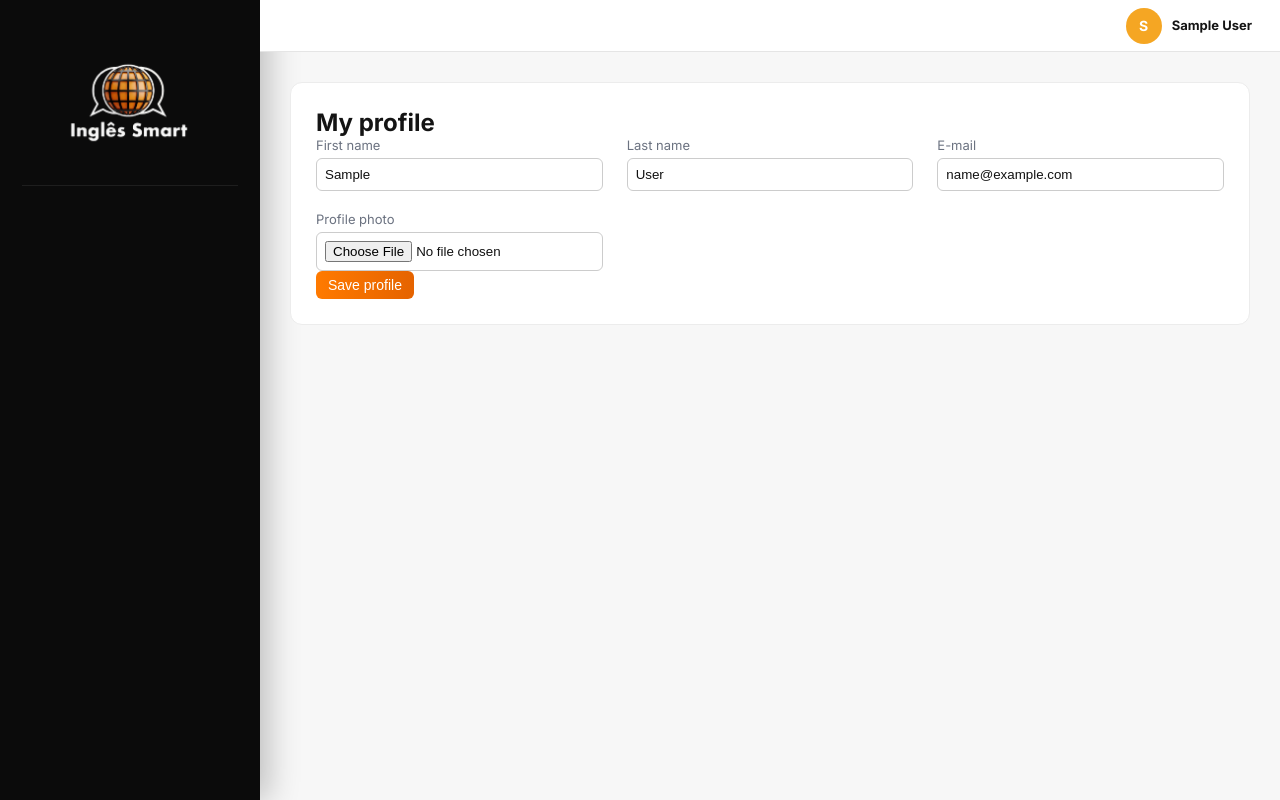
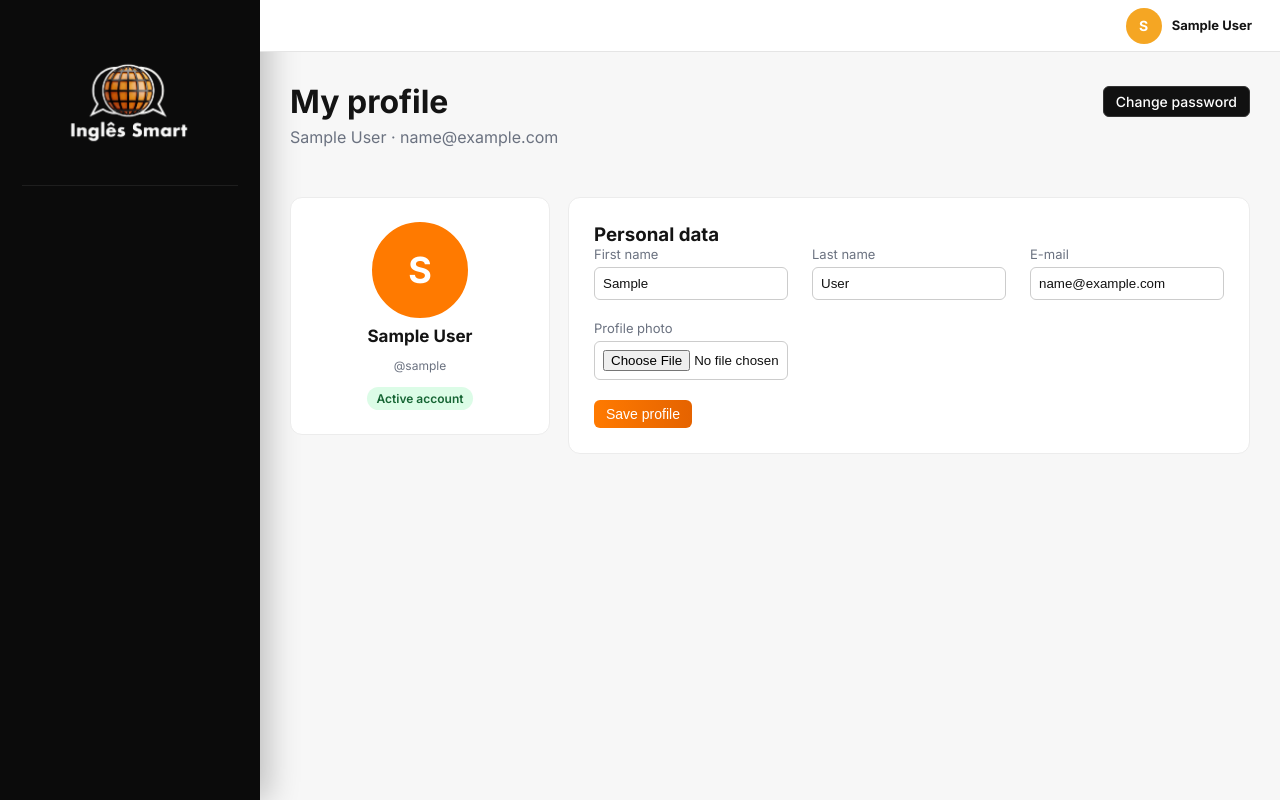
Before and after one commit to marcusvgcruz/ingles_smart, a Django app: page /perfil/ in a window 1280 px wide. Run offline with Django 5.2, Linux system fonts and the light colour scheme; the visitor is signed in with stand-in values (Sample User, id 1); data comes from the database, SQL or seed files in the repository; parts of the project's set-up code (start-up, migrations or seed data) failed here and were passed over.

Commit message:
design(aluno): cabecalho+KPIs+ordem logica no detalhe do aluno (e colspan de 5 colunas), tela de perfil com card de avatar, dashboard do aluno com KPIs e graficos nas cores do design system

```diff
--- a/ingles_smart/accounts/static/accounts/css/style.css
+++ b/ingles_smart/accounts/static/accounts/css/style.css
@@ -3276,3 +3276,86 @@ a.action-menu-item {
     font-size: 13px;
     color: #6b7280;
 }
+
+/* ============================================================
+   PERFIL
+   ============================================================ */
+
+.profile-grid {
+    display: grid;
+    grid-template-columns: 260px 1fr;
+    gap: 18px;
+    align-items: start;
+}
+
+.profile-card {
+    display: flex;
+    flex-direction: column;
+    align-items: center;
+    gap: 8px;
+    text-align: center;
+    padding: 24px 18px;
+}
+
+.profile-avatar {
+    width: 96px;
+    height: 96px;
+    border-radius: 50%;
+    object-fit: cover;
+    border: 3px solid var(--primary);
+}
+
+.profile-avatar--placeholder {
+    display: flex;
+    align-items: center;
+    justify-content: center;
+    background: var(--primary);
+    color: #fff;
+    font-size: 36px;
+    font-weight: 700;
+}
+
+.profile-name {
+    font-size: 17px;
+}
+
+.profile-status {
+    margin-top: 6px;
+}
+
+/* KPI com texto (data, modalidade) em vez de número gigante */
+.kpi-date {
+    font-size: 20px !important;
+    line-height: 1.3;
+}
+
+/* Checklist de onboarding */
+.onboarding-row {
+    margin: 0;
+}
+
+.onboarding-check {
+    display: flex;
+    align-items: center;
+    gap: 10px;
+    padding: 9px 0;
+    cursor: pointer;
+    border-bottom: 1px dashed var(--border);
+}
+
+.onboarding-row:last-child .onboarding-check {
+    border-bottom: 0;
+}
+
+.onboarding-check input {
+    width: 18px;
+    height: 18px;
+    accent-color: var(--primary);
+    cursor: pointer;
+}
+
+@media (max-width: 900px) {
+    .profile-grid {
+        grid-template-columns: 1fr;
+    }
+}
--- a/ingles_smart/accounts/templates/accounts/perfil.html
+++ b/ingles_smart/accounts/templates/accounts/perfil.html
@@ -1,8 +1,38 @@
 {% extends 'accounts/base.html' %}
 
 {% block content %}
+
+<div class="page-header page-header-split">
+    <div>
+        <h1>My profile</h1>
+        <p>{{ request.user.get_full_name|default:request.user.username }}{% if request.user.email %} · {{ request.user.email }}{% endif %}</p>
+    </div>
+    <div class="page-header-actions">
+        <a href="{% url 'trocar_senha' %}" class="btn btn-secondary btn-sm">Change password</a>
+    </div>
+</div>
+
+<div class="profile-grid">
+
+    <div class="card profile-card">
+        {% if perfil.avatar %}
+        <img src="{{ perfil.avatar.url }}" alt="Profile photo" class="profile-avatar">
+        {% else %}
+        <div class="profile-avatar profile-avatar--placeholder">{{ request.user.first_name|slice:":1"|default:"?" }}</div>
+        {% endif %}
+
+        <strong class="profile-name">{{ request.user.get_full_name|default:request.user.username }}</strong>
+        <span class="text-muted">@{{ request.user.username }}</span>
+
+        {% if perfil.deve_trocar_senha %}
+        <span class="status warning profile-status">Password change pending</span>
+        {% else %}
+        <span class="status active profile-status">Active account</span>
+        {% endif %}
+    </div>
+
     <div class="card">
-    <h2>My profile</h2>
+        <h3>Personal data</h3>
         <form method="post" enctype="multipart/form-data">
             {% csrf_token %}
             <div class="form-grid2">
@@ -20,13 +50,16 @@
                 </div>
                 <div class="form-group">
                     <label>Profile photo</label>
-                {% if perfil.avatar %}
-                <img src="{{ perfil.avatar.url }}" alt="Profile photo" style="width:64px;height:64px;border-radius:50%;object-fit:cover;margin-bottom:8px;">
-                {% endif %}
-                <input type="file" name="avatar" class="form-control">
+                    <input type="file" name="avatar" class="form-control" accept="image/*">
                 </div>
             </div>
+
+            <div class="form-actions">
                 <button class="btn btn-primary">Save profile</button>
+            </div>
         </form>
     </div>
+
+</div>
+
 {% endblock %}
```
Also changed, not shown: ingles_smart/accounts/templates/accounts/detalhe_aluno.html (+191 -168 lines), ingles_smart/accounts/templates/accounts/student_dashboard.html (+42 -9 lines). Lines whose indentation alone changed are shown as unchanged.
